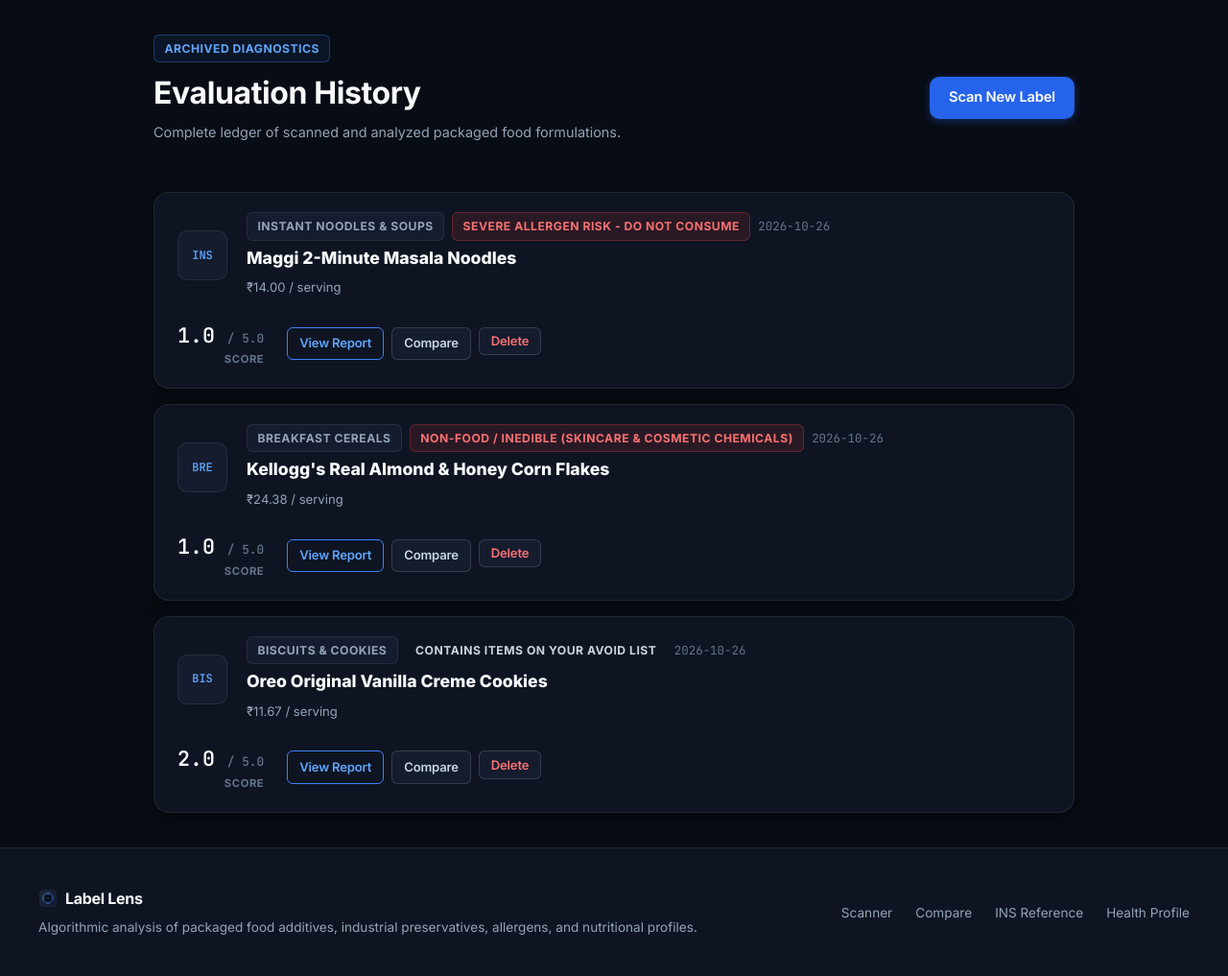
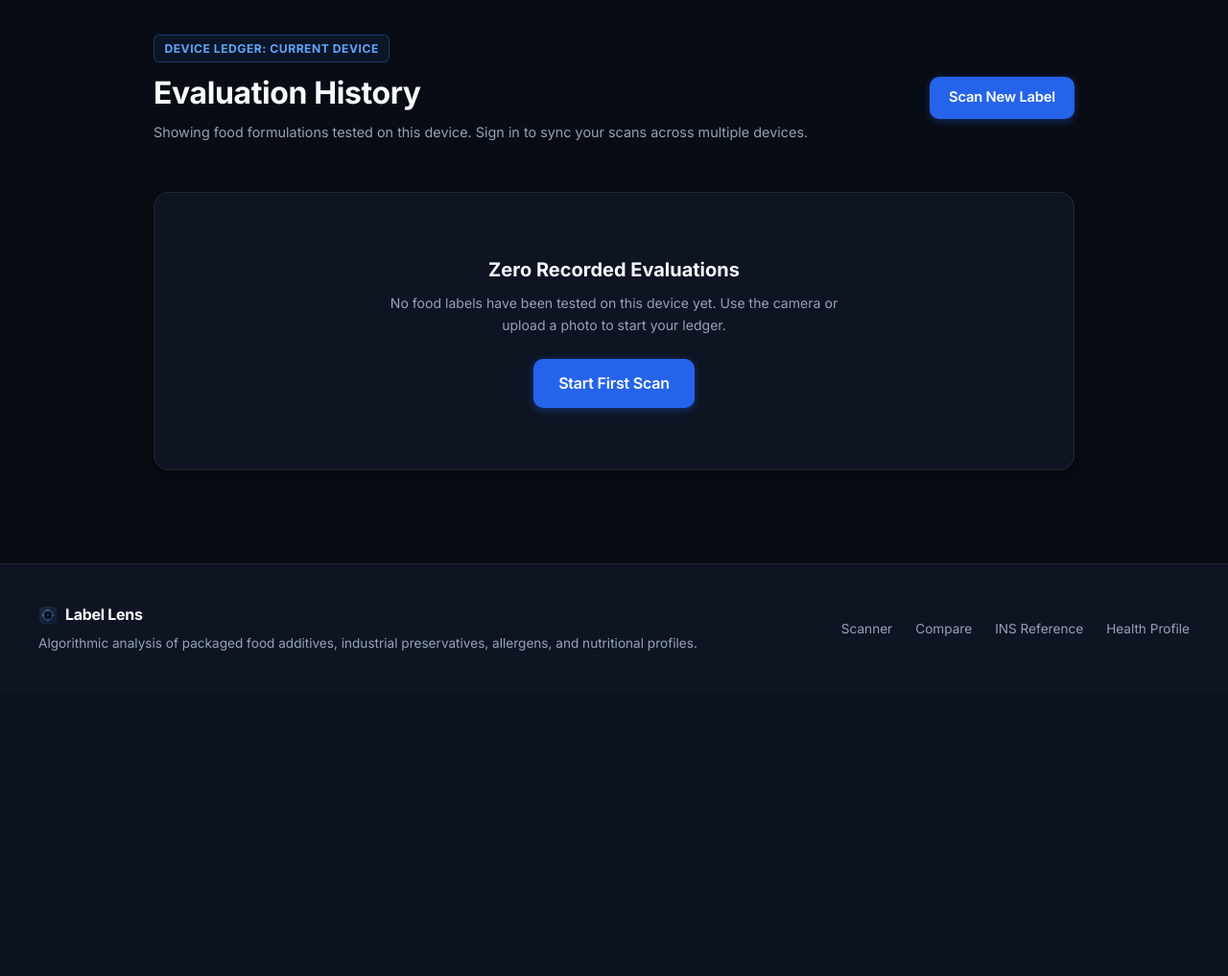
Before and after one commit to advaitav2009-max/label-lens, a Flask app: page /history in a window 1280 px wide. Shown: the part 78-1095 px from the top of the page at 96% size. After the commit the page ends 756 px from the top, so only its background shows below. Run offline with Flask 3, Linux system fonts and the light colour scheme; data comes from the database, SQL or seed files in the repository; both versions use the stored data as it was after the commit; data that the repository does not hold is empty; some libraries are stand-ins or nearby versions.

Commit message:
Isolate food history per device or user profile and fix deletion

```diff
--- a/app.py
+++ b/app.py
@@ -64,11 +64,31 @@ with app.app_context():
 
 @app.before_request
 def load_logged_in_user():
+    # 1. Device identification (stored in cookie + session for anonymous device history)
+    device_id = request.cookies.get("device_id") or session.get("device_id")
+    if not device_id:
+        device_id = uuid.uuid4().hex
+        session["device_id"] = device_id
+    g.device_id = device_id
+
+    # 2. User profile session
     user_id = session.get("user_id")
     if user_id is None:
         g.user = None
     else:
         g.user = database.get_user_by_id(user_id)
+
+@app.after_request
+def set_device_cookie(response):
+    if hasattr(g, "device_id") and request.cookies.get("device_id") != g.device_id:
+        response.set_cookie(
+            "device_id",
+            g.device_id,
+            max_age=315360000, # 10 years persistent
+            httponly=True,
+            samesite="Lax"
+        )
+    return response
 
 @app.context_processor
 def inject_user_and_samples():
@@ -305,8 +325,10 @@ def scan():
         primary_image_path = saved_image_rel_paths[0] if saved_image_rel_paths else None
 
         user_id = g.user["id"] if g.user else None
+        device_id = getattr(g, "device_id", None)
         scan_id = database.save_scan(
             user_id=user_id,
+            device_id=device_id,
             product_name=product_name,
             category=category,
             packet_price=packet_price or 0.0,
@@ -422,9 +444,11 @@ def analyze_sample():
 
     cost_per_serving = round(target_sample["packet_price"] / max(1.0, target_sample["servings"]), 2)
     user_id = g.user["id"] if g.user else None
+    device_id = getattr(g, "device_id", None)
 
     scan_id = database.save_scan(
         user_id=user_id,
+        device_id=device_id,
         product_name=target_sample["product_name"],
         category=target_sample["category"],
         packet_price=target_sample["packet_price"],
@@ -457,11 +481,8 @@ def view_scan(scan_id):
 @app.route("/compare")
 def compare():
     user_id = g.user["id"] if g.user else None
-    all_scans = database.get_user_scans(user_id, limit=50)
-
-    if len(all_scans) < 2:
-        seed_sample_scans()
-        all_scans = database.get_user_scans(user_id, limit=50)
+    device_id = getattr(g, "device_id", None)
+    all_scans = database.get_user_scans(user_id=user_id, device_id=device_id, limit=50)
 
     # Allow arbitrary number of products via query params: ?prod=1&prod=2&prod=3
     selected_ids = request.args.getlist("prod", type=int)
@@ -500,7 +521,8 @@ def compare_with(scan_id):
         other_ids = [candidates[0]["id"]]
     else:
         user_id = g.user["id"] if g.user else None
-        all_scans = database.get_user_scans(user_id, limit=10)
+        device_id = getattr(g, "device_id", None)
+        all_scans = database.get_user_scans(user_id=user_id, device_id=device_id, limit=10)
         other_ids = [all_scans[0]["id"]] if all_scans and all_scans[0]["id"] != scan_id else []
 
     params = [f"prod={scan_id}"] + [f"prod={oid}" for oid in other_ids]
@@ -509,14 +531,19 @@ def compare_with(scan_id):
 @app.route("/history")
 def history():
     user_id = g.user["id"] if g.user else None
-    scans = database.get_user_scans(user_id)
+    device_id = getattr(g, "device_id", None)
+    scans = database.get_user_scans(user_id=user_id, device_id=device_id)
     return render_template("history.html", scans=scans)
 
 @app.route("/delete_scan/<int:scan_id>", methods=["POST"])
 def delete_scan_route(scan_id):
     user_id = g.user["id"] if g.user else None
-    database.delete_scan(scan_id, user_id=user_id)
-    flash("Record removed from ledger.", "info")
+    device_id = getattr(g, "device_id", None)
+    deleted = database.delete_scan(scan_id, user_id=user_id, device_id=device_id)
+    if deleted:
+        flash("Record removed from history.", "info")
+    else:
+        flash("Record could not be removed or record not found.", "danger")
     return redirect(url_for("history"))
 
 @app.route("/guide")
@@ -539,47 +566,6 @@ def custom_404(e):
         "available_rules": [str(rule) for rule in app.url_map.iter_rules()]
     }), 404
 
-def seed_sample_scans():
-    user_profile = {
-        "allergies": ["peanuts"],
-        "custom_allergies": [],
-        "dietary_preference": "Vegetarian",
-        "avoid_items": ["palm oil"],
-        "health_goals": ["reduced_sugar", "clean_eating"],
-        "custom_goals": [],
-        "budget_target": None
-    }
-    for item in SAMPLE_PRODUCTS[:3]:
-        analysis = analyze_food_label(
-            raw_text=item["raw_text"],
-            user_profile=user_profile,
-            packet_price=item["packet_price"],
-            servings=item["servings"],
-            category=item["category"]
-        )
-        cost_per_serving = round(item["packet_price"] / max(1.0, item["servings"]), 2)
-        database.save_scan(
-            user_id=None,
-            product_name=item["product_name"],
-            category=item["category"],
-            packet_price=item["packet_price"],
-            servings=item["servings"],
-            cost_per_serving=cost_per_serving,
-            image_path=item["image_url"],
-            raw_text=item["raw_text"],
-            clean_ingredients=analysis["clean_ingredients"],
-            overall_score=analysis["score"],
-            star_rating=analysis["star_rating"],
-            verdict=analysis["verdict"],
-            verdict_badge=analysis["verdict_badge"],
-            analysis_dict=analysis
-        )
-
-with app.app_context():
-    existing = database.get_user_scans(None, limit=2)
-    if len(existing) == 0:
-        seed_sample_scans()
-
 # Register mirrored routes for Vercel serverless environments
 # Ensures all endpoints resolve whether Vercel routes to '/' or '/api/index' or '/api/index/<route>'
 for _rule in list(app.url_map.iter_rules()):
--- a/database.py
+++ b/database.py
@@ -60,6 +60,7 @@ def init_db():
     CREATE TABLE IF NOT EXISTS scans (
         id INTEGER PRIMARY KEY AUTOINCREMENT,
         user_id INTEGER,
+        device_id TEXT,
         product_name TEXT NOT NULL,
         category TEXT NOT NULL,
         packet_price REAL DEFAULT 0.0,
@@ -77,6 +78,12 @@ def init_db():
         FOREIGN KEY (user_id) REFERENCES users (id) ON DELETE CASCADE
     )
     """)
+
+    # Safe migration for existing schemas lacking device_id column
+    try:
+        cursor.execute("ALTER TABLE scans ADD COLUMN device_id TEXT")
+    except Exception:
+        pass
 
     conn.commit()
     conn.close()
@@ -184,16 +191,17 @@ def get_scans_by_ids(scan_ids):
     return [scans_dict[sid] for sid in scan_ids if sid in scans_dict]
 
 def save_scan(user_id, product_name, category, packet_price, servings, cost_per_serving,
-              image_path, raw_text, clean_ingredients, overall_score, star_rating, verdict, verdict_badge, analysis_dict):
+              image_path, raw_text, clean_ingredients, overall_score, star_rating, verdict, verdict_badge, analysis_dict,
+              device_id=None):
     conn = get_db()
     cursor = conn.cursor()
     cursor.execute("""
     INSERT INTO scans (
-        user_id, product_name, category, packet_price, servings, cost_per_serving,
+        user_id, device_id, product_name, category, packet_price, servings, cost_per_serving,
         image_path, raw_text, clean_ingredients, overall_score, star_rating, verdict, verdict_badge, analysis_json
-    ) VALUES (?, ?, ?, ?, ?, ?, ?, ?, ?, ?, ?, ?, ?, ?)
+    ) VALUES (?, ?, ?, ?, ?, ?, ?, ?, ?, ?, ?, ?, ?, ?, ?)
     """, (
-        user_id, product_name, category, packet_price, servings, cost_per_serving,
+        user_id, device_id, product_name, category, packet_price, servings, cost_per_serving,
         image_path, raw_text, clean_ingredients, overall_score, star_rating, verdict, verdict_badge, json.dumps(analysis_dict)
     ))
     scan_id = cursor.lastrowid
@@ -213,13 +221,18 @@ def get_scan_by_id(scan_id):
         return scan
     return None
 
-def get_user_scans(user_id, limit=50):
+def get_user_scans(user_id=None, device_id=None, limit=50):
     conn = get_db()
     cursor = conn.cursor()
     if user_id:
+        # Show ONLY this logged-in user profile's tested foods
         cursor.execute("SELECT * FROM scans WHERE user_id = ? ORDER BY created_at DESC LIMIT ?", (user_id, limit))
+    elif device_id:
+        # Show ONLY this device's tested foods when not logged in
+        cursor.execute("SELECT * FROM scans WHERE user_id IS NULL AND device_id = ? ORDER BY created_at DESC LIMIT ?", (device_id, limit))
     else:
-        cursor.execute("SELECT * FROM scans ORDER BY created_at DESC LIMIT ?", (limit,))
+        # Neither user nor device specified: never show global or other people's scans
+        cursor.execute("SELECT * FROM scans WHERE 1 = 0")
     rows = cursor.fetchall()
     conn.close()
     scans = []
@@ -272,12 +285,30 @@ def update_scan(scan_id, product_name, category, packet_price, servings, cost_pe
     conn.commit()
     conn.close()
 
-def delete_scan(scan_id, user_id=None):
+def delete_scan(scan_id, user_id=None, device_id=None):
     conn = get_db()
     cursor = conn.cursor()
     if user_id:
-        cursor.execute("DELETE FROM scans WHERE id = ? AND user_id = ?", (scan_id, user_id))
+        # A logged-in user can delete their own scan, or any unassigned scan from their device
+        if device_id:
+            cursor.execute("""
+                DELETE FROM scans
+                WHERE id = ? AND (user_id = ? OR (user_id IS NULL AND device_id = ?) OR (user_id IS NULL AND device_id IS NULL))
+            """, (scan_id, user_id, device_id))
+        else:
+            cursor.execute("""
+                DELETE FROM scans
+                WHERE id = ? AND (user_id = ? OR (user_id IS NULL AND device_id IS NULL))
+            """, (scan_id, user_id))
+    elif device_id:
+        # An anonymous device session can delete scans created on this device (or legacy unassigned scans)
+        cursor.execute("""
+            DELETE FROM scans
+            WHERE id = ? AND (device_id = ? OR (device_id IS NULL AND user_id IS NULL))
+        """, (scan_id, device_id))
     else:
         cursor.execute("DELETE FROM scans WHERE id = ?", (scan_id,))
+    deleted = cursor.rowcount > 0
     conn.commit()
     conn.close()
+    return deleted
--- a/templates/history.html
+++ b/templates/history.html
@@ -6,9 +6,21 @@
 <div style="max-width: 960px; margin: 0 auto;">
   <div style="display: flex; justify-content: space-between; align-items: center; margin-bottom: 2rem; flex-wrap: wrap; gap: 1rem;">
     <div>
-      <span class="badge badge-blue" style="margin-bottom: 0.4rem;">Archived Diagnostics</span>
+      <span class="badge badge-blue" style="margin-bottom: 0.4rem;">
+        {% if current_user %}
+          Profile Ledger: {{ current_user.username }}
+        {% else %}
+          Device Ledger: Current Device
+        {% endif %}
+      </span>
       <h1 class="card-title" style="font-size: 2rem; margin-bottom: 0.25rem;">Evaluation History</h1>
-      <p class="card-subtitle">Complete ledger of scanned and analyzed packaged food formulations.</p>
+      <p class="card-subtitle">
+        {% if current_user %}
+          Showing food formulations tested and evaluated under your account profile.
+        {% else %}
+          Showing food formulations tested on this device. Sign in to sync your scans across multiple devices.
+        {% endif %}
+      </p>
     </div>
     <a href="{{ url_for('scan') }}" class="btn btn-primary">
       Scan New Label
@@ -70,8 +82,12 @@
   {% else %}
     <div class="card" style="text-align: center; padding: 4rem 1.5rem;">
       <h3 style="font-size: 1.25rem; font-weight: 700; color: var(--text-primary); margin-bottom: 0.5rem;">Zero Recorded Evaluations</h3>
-      <p style="font-size: 0.88rem; color: var(--text-muted); margin-bottom: 1.5rem; max-width: 450px; margin-left: auto; margin-right: auto;">
-        Perform your initial food label capture using the camera scanner or explore a reference sample.
+      <p style="font-size: 0.88rem; color: var(--text-muted); margin-bottom: 1.5rem; max-width: 480px; margin-left: auto; margin-right: auto;">
+        {% if current_user %}
+          You have not tested any packaged food formulations under this profile yet.
+        {% else %}
+          No food labels have been tested on this device yet. Use the camera or upload a photo to start your ledger.
+        {% endif %}
       </p>
       <a href="{{ url_for('scan') }}" class="btn btn-primary btn-lg">
         Start First Scan
```
Also changed, not shown: test_app.py (+110 -3 lines), label_lens.db.
